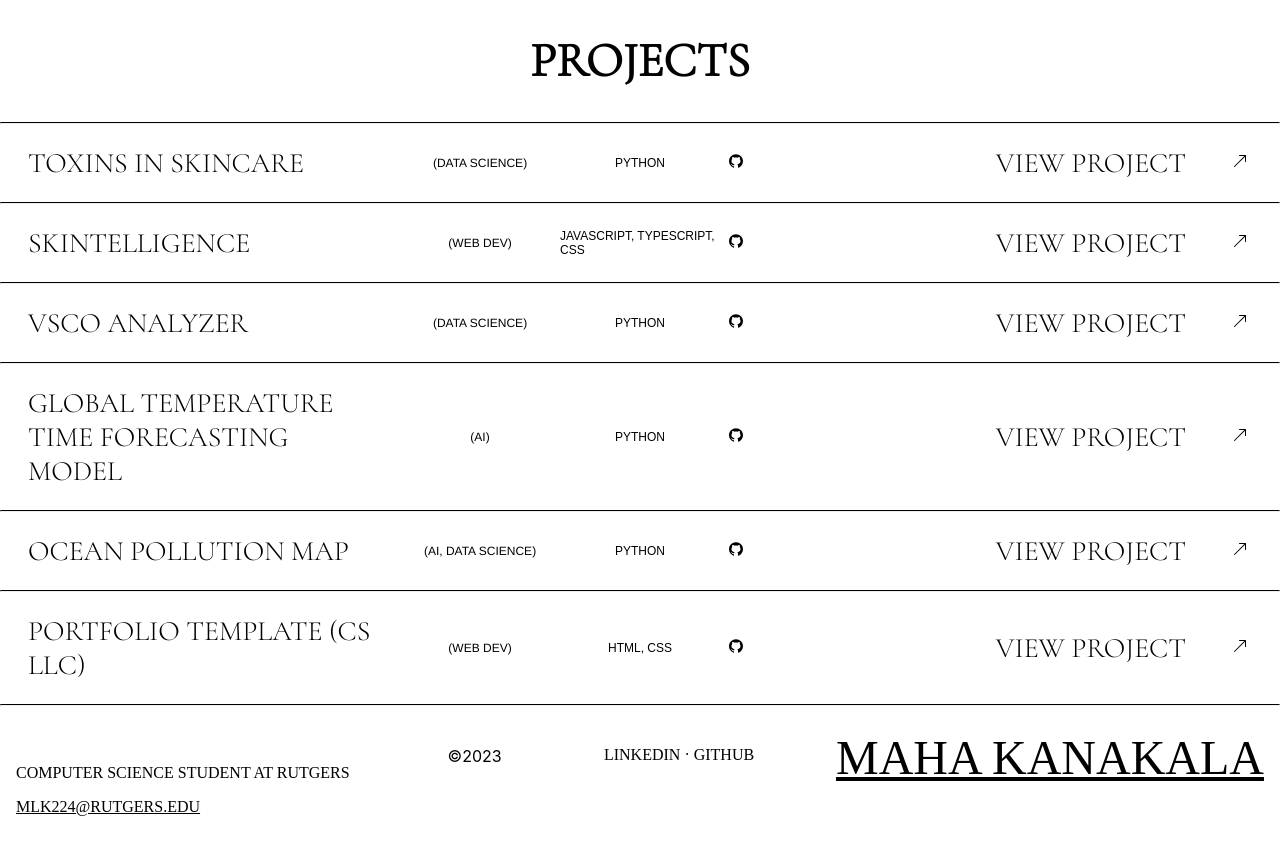
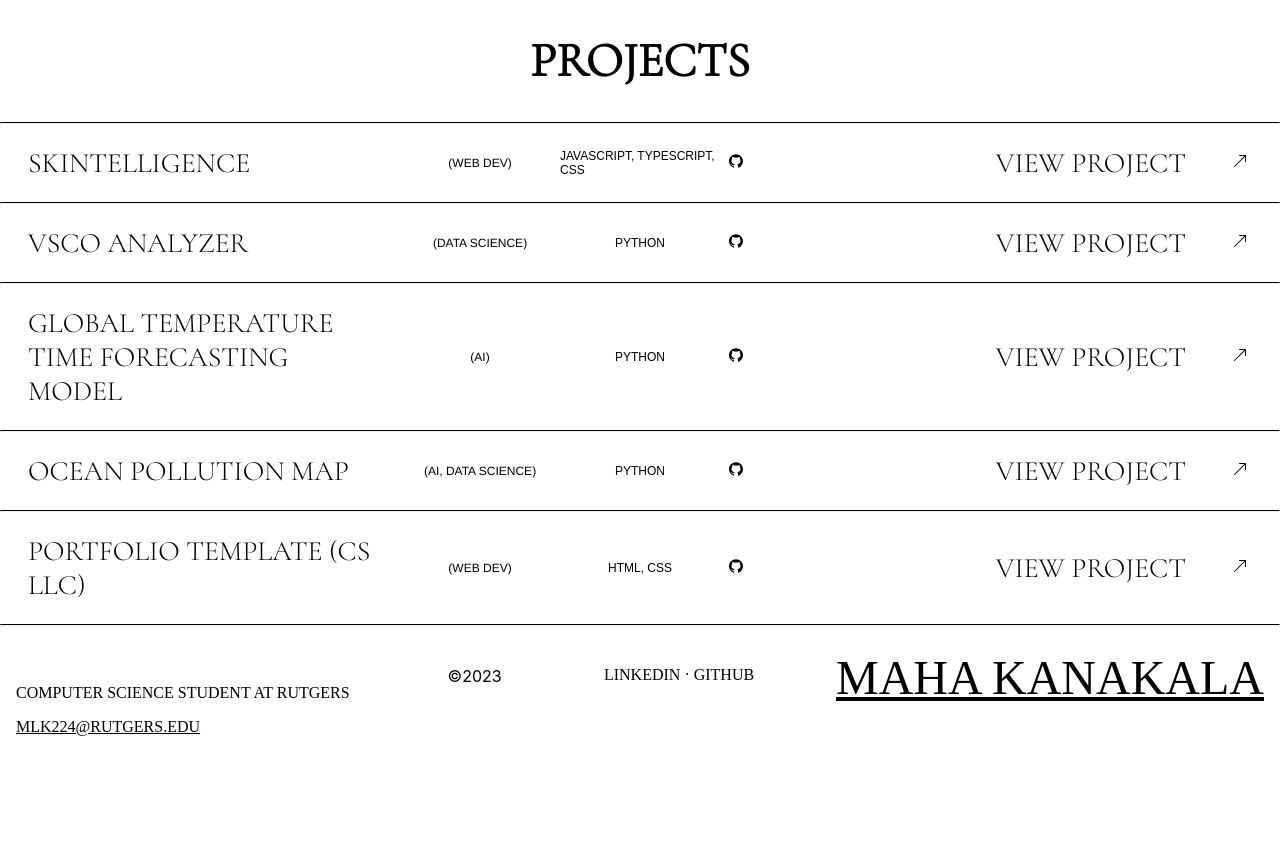
Before and after one commit to mahakanakala/maha.kanakala.com, a Next.js app: page / in a window 1280 px wide. Shown: the part 980-1828 px from the top of the page. After the commit the page ends 1748 px from the top, so only its background shows below. Built offline with nearby package versions, Linux system fonts and the light colour scheme; no server answers.

Commit message:
remove duplicate project

```diff
--- a/src/app/components/ProjectsSection.tsx
+++ b/src/app/components/ProjectsSection.tsx
@@ -7,14 +7,14 @@ import { AiFillGithub } from 'react-icons/ai';
 import Image from 'next/image'
 
 const projectsData = [
-  {
-    title: 'TOXINS IN SKINCARE',
-    type: 'DATA SCIENCE',
-    languages: 'PYTHON',
-    link: '',
-    github: 'https://github.com/mahakanakala/toxins-in-skincare',
-    image: '/images/projects/',
-  },
+  // {
+  //   title: 'TOXINS IN SKINCARE',
+  //   type: 'DATA SCIENCE',
+  //   languages: 'PYTHON',
+  //   link: '',
+  //   github: 'https://github.com/mahakanakala/toxins-in-skincare',
+  //   image: '/images/projects/',
+  // },
   {
     title: 'SKINTELLIGENCE',
     type: 'WEB DEV',
```
